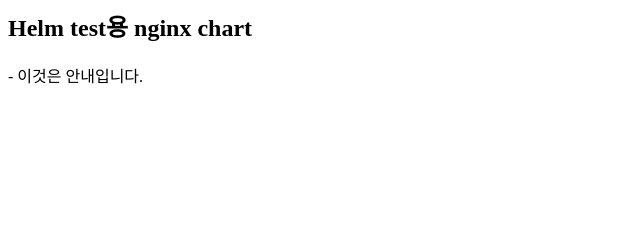
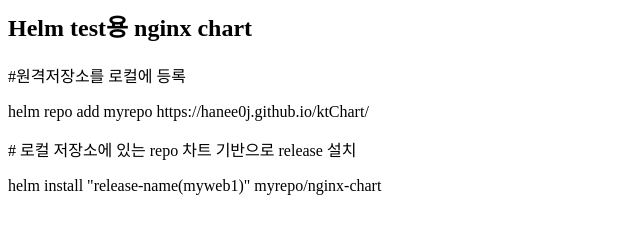
Before and after one commit to hanee0j/ktChart, a plain HTML site: page index.html in a window 1280 px wide. Shown: the whole page, without its empty margins (0-640 px from the left). Drawn offline with Linux system fonts and the light colour scheme.

Commit message:
edit index.html

```diff
--- a/index.html
+++ b/index.html
@@ -1,3 +1,7 @@
 <h2>Helm test용 nginx chart</h2>
 
-- 이것은 안내입니다.
+#원격저장소를 로컬에 등록
+<p>helm repo add myrepo https://hanee0j.github.io/ktChart/</p>
+
+# 로컬 저장소에 있는 repo 차트 기반으로 release 설치
+<p>helm install "release-name(myweb1)" myrepo/nginx-chart</p>
```
